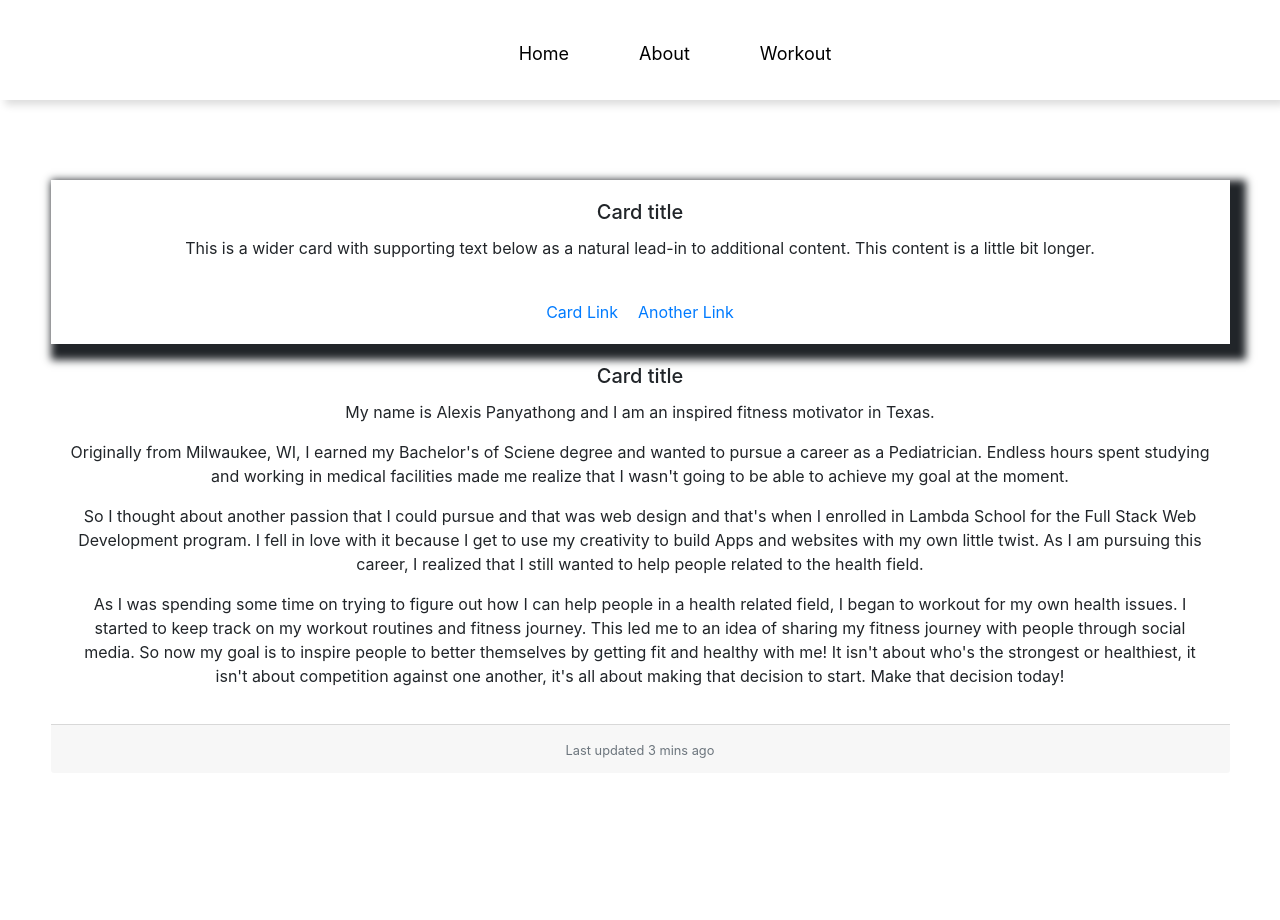
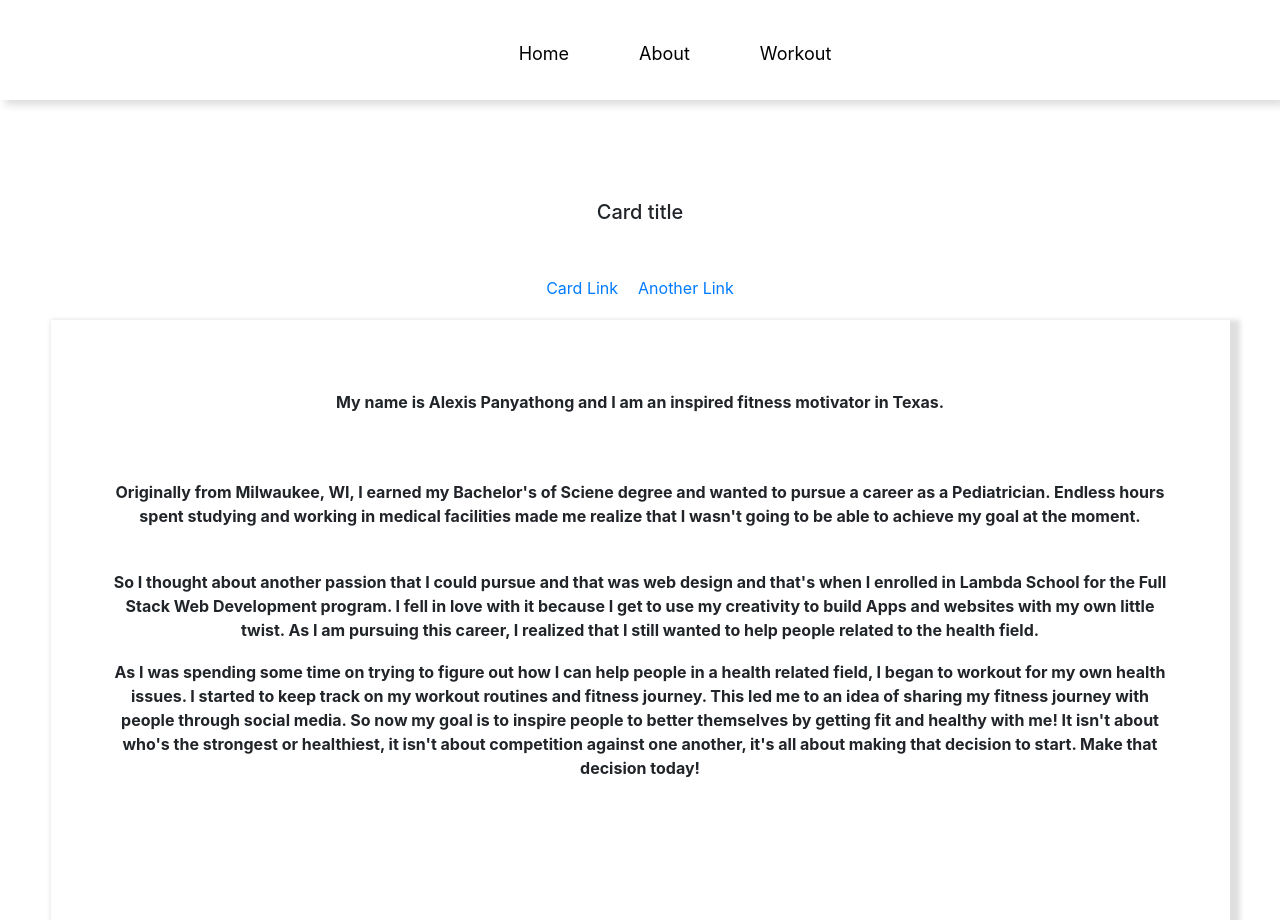
Before and after one commit to AlexisNathavong/Alexis-Vilai-Fitness, a React (Create React App) app in the folder alexis-v-fitness/: page /aboutpage in a window 1280 px wide. Before the commit the page ends 800 px from the top, so only its background shows below. Built offline with nearby package versions, Linux system fonts and the light colour scheme.

Commit message:
Added more features:
I created a components folder that I forgot to make in the first place and then I started designing the AboutPage.

```diff
--- a/alexis-v-fitness/public/index.html
+++ b/alexis-v-fitness/public/index.html
@@ -30,7 +30,7 @@
       work correctly both with client-side routing and a non-root public URL.
       Learn how to configure a non-root public URL by running `npm run build`.
     -->
-    <title>React App</title>
+    <title>Alexis Vilai Fitness</title>
   </head>
   <body>
     <noscript>You need to enable JavaScript to run this app.</noscript>
--- a/alexis-v-fitness/src/App.css
+++ b/alexis-v-fitness/src/App.css
@@ -36,3 +36,7 @@
     transform: rotate(360deg);
   }
 }
+
+body {
+  background-color: #1f2f3b;
+}
--- a/alexis-v-fitness/src/AppRouter.js
+++ b/alexis-v-fitness/src/AppRouter.js
@@ -3,9 +3,9 @@ import { BrowserRouter as Router, Switch, Route } from 'react-router-dom';
 import { Link } from 'react-router-dom';
 
 //Styling
-import { Nav } from './StyledWidgets';
-import AboutPage from './AboutPage';
-import WelcomePage from './WelcomePage';
+import { Nav } from './components/StyledWidgets';
+import AboutPage from './components/AboutPage';
+import WelcomePage from './components/WelcomePage';
 import WorkoutPage from './WorkoutPage';
 
 const AppRouter = () => {
--- a/alexis-v-fitness/src/AboutPage.js
+++ b/alexis-v-fitness/src/components/AboutPage.js
@@ -1,7 +1,7 @@
 import React from 'react';
 import Card from 'react-bootstrap/Card';
 import CardDeck from 'react-bootstrap/CardDeck';
-import { CardOne, CardTwo } from './StyledWidgets';
+import { CardOne, CardTwo, AboutContext } from './StyledWidgets';
 
 
 const AboutPage = () => {
@@ -13,10 +13,7 @@ const AboutPage = () => {
 
                     <Card.Body>
                         <Card.Title>Card title</Card.Title>
-                        <Card.Text>
-                            This is a wider card with supporting text below as a natural lead-in to
-                            additional content. This content is a little bit longer.
-                        </Card.Text>
+
                     </Card.Body>
                     <Card.Body>
                         <Card.Link href="/workout">Card Link</Card.Link>
@@ -27,16 +24,13 @@ const AboutPage = () => {
 
                 <CardTwo>
 
-                    <Card.Body>
-                        <Card.Title>Card title</Card.Title>
+                    <AboutContext>
                         <p>My name is Alexis Panyathong and I am an inspired fitness motivator in Texas.</p>
                         <p>Originally from Milwaukee, WI, I earned my Bachelor's of Sciene degree and wanted to pursue a career as a Pediatrician. Endless hours spent studying and working in medical facilities made me realize that I wasn't going to be able to achieve my goal at the moment.</p>
                         <p>So I thought about another passion that I could pursue and that was web design and that's when I enrolled in Lambda School for the Full Stack Web Development program. I fell in love with it because I get to use my creativity to build Apps and websites with my own little twist. As I am pursuing this career, I realized that I still wanted to help people related to the health field.</p>
                         <p>As I was spending some time on trying to figure out how I can help people in a health related field, I began to workout for my own health issues. I started to keep track on my workout routines and fitness journey. This led me to an idea of sharing my fitness journey with people through social media. So now my goal is to inspire people to better themselves by getting fit and healthy with me! It isn't about who's the strongest or healthiest, it isn't about competition against one another, it's all about making that decision to start. Make that decision today!</p>
-                    </Card.Body>
-                    <Card.Footer>
-                        <small className="text-muted">Last updated 3 mins ago</small>
-                    </Card.Footer>
+                    </AboutContext>
+
                 </CardTwo>
 
             </CardDeck>
--- a/alexis-v-fitness/src/StyledWidgets.js
+++ b/alexis-v-fitness/src/components/StyledWidgets.js
@@ -47,11 +47,24 @@ export const WelcomeHeader = styled.h1`
 export const CardOne = styled.div`
     margin: 0 auto;
     width: 90%;
-    box-shadow: 8px 8px 8px 8px;
 `;
 
 export const CardTwo = styled.div`
     margin-top: 30px;
     margin: 0 auto;
     width: 90%;
+    height: 600px;
+    box-shadow: 5px 5px 5px 5px #dfdfdf;
+
 `;
+
+export const AboutContext = styled.div`
+    font-weight: bold;
+    margin-top: 70px;
+    p {
+        height: 90px;
+        width: 90%;
+        margin: 0 auto;
+
+    }
+`;
--- a/alexis-v-fitness/src/index.css
+++ b/alexis-v-fitness/src/index.css
@@ -1,13 +1,15 @@
-body {
+/* body {
   margin: 0;
   font-family: -apple-system, BlinkMacSystemFont, 'Segoe UI', 'Roboto', 'Oxygen',
     'Ubuntu', 'Cantarell', 'Fira Sans', 'Droid Sans', 'Helvetica Neue',
     sans-serif;
   -webkit-font-smoothing: antialiased;
   -moz-osx-font-smoothing: grayscale;
+
+
 }
 
 code {
   font-family: source-code-pro, Menlo, Monaco, Consolas, 'Courier New',
     monospace;
-}
+} */
```
Also changed, not shown: alexis-v-fitness/src/components/WelcomePage.js (renamed from alexis-v-fitness/src/WelcomePage.js), alexis-v-fitness/src/imgs/IMG_9831-edited.jpg (added).
